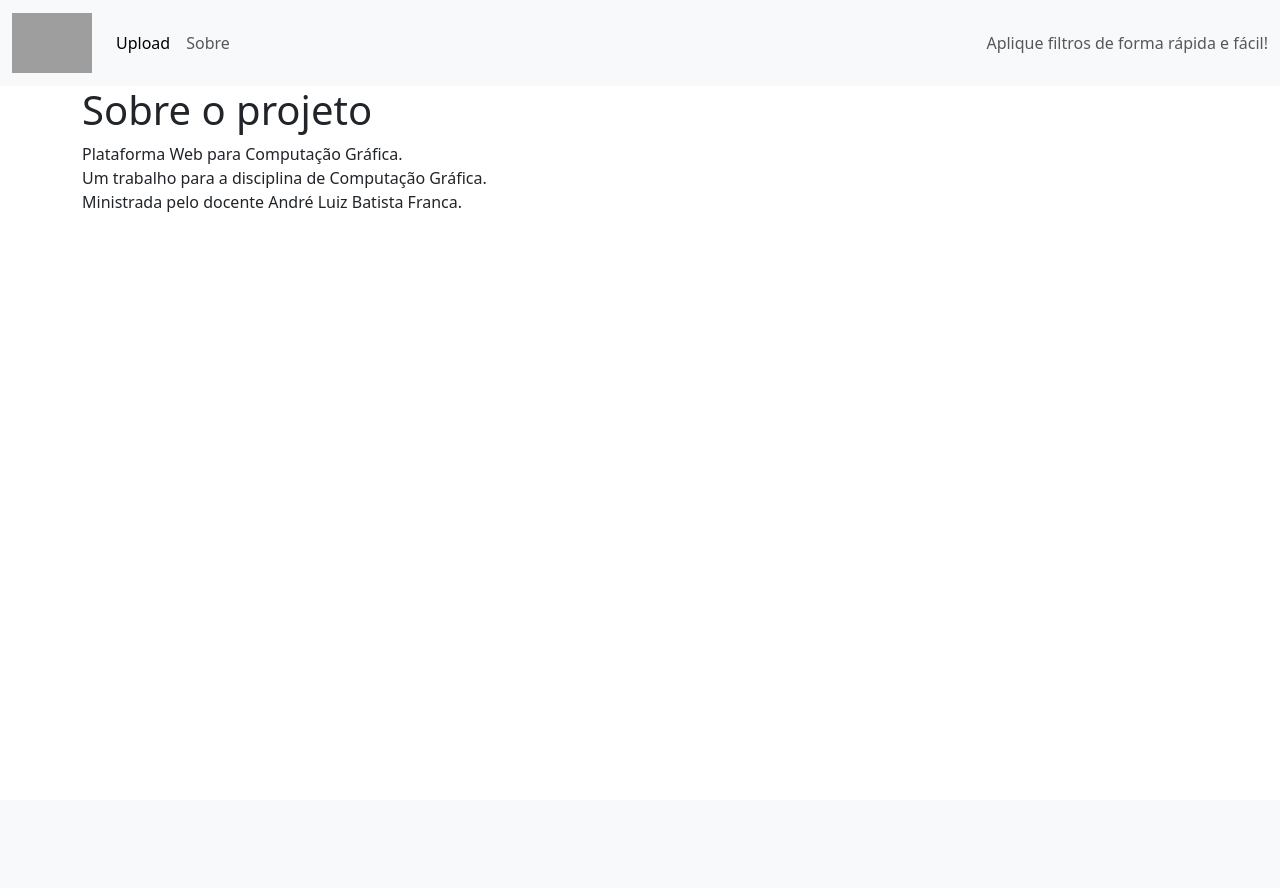
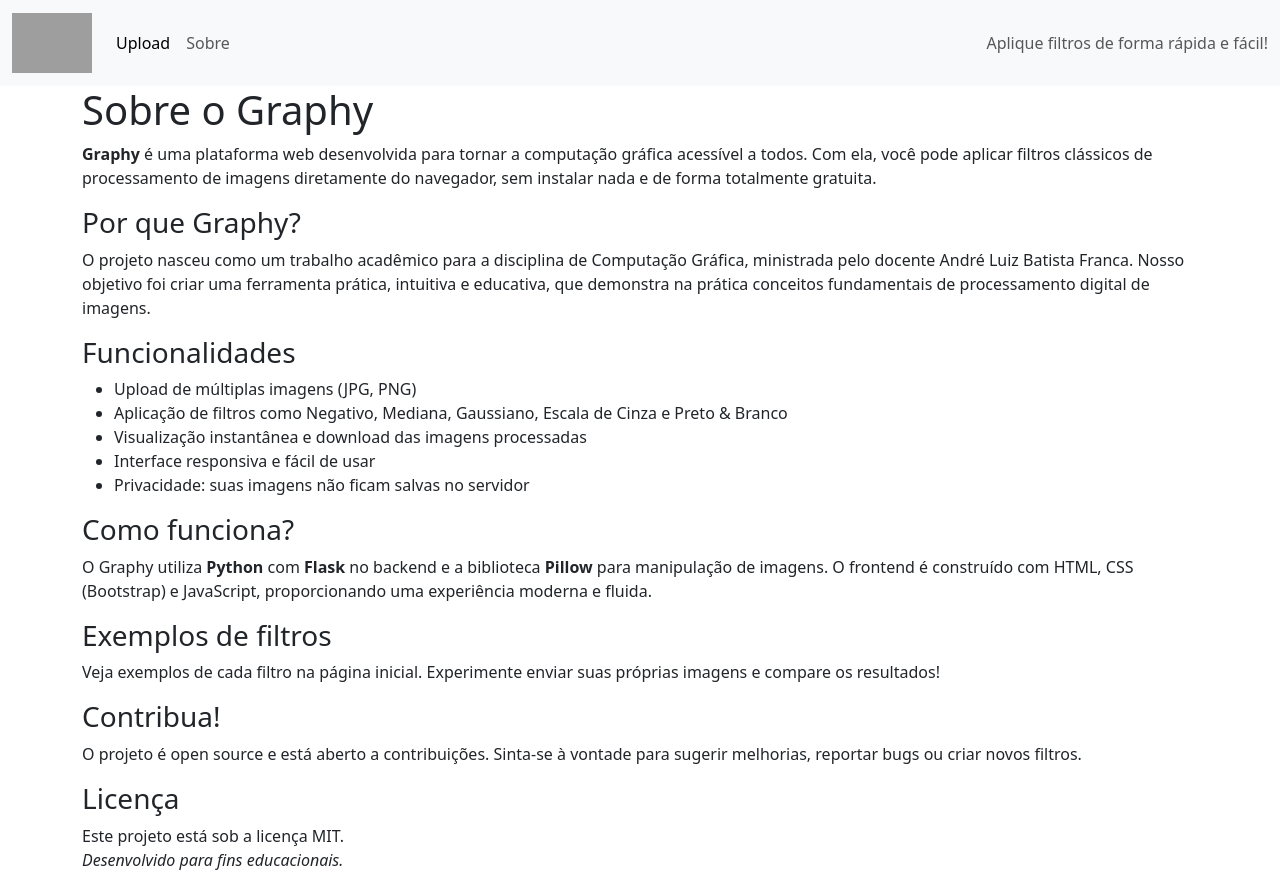
Before and after one commit to pedrokourly/Graphy, a Flask app: page /sobre in a window 1280 px wide. Before the commit the page ends 212 px from the top, so only its background shows below. Run offline with Flask 3, Linux system fonts and the light colour scheme; some libraries are stand-ins or nearby versions; grey boxes are pictures that could not be loaded.

Commit message:
Update 'Sobre' page with detailed project description and features

```diff
--- a/templates/about.html
+++ b/templates/about.html
@@ -4,11 +4,38 @@
 <link rel="stylesheet" href="../static/styles/upload.css">
 
 <div class="container">
-    <h1>Sobre o projeto</h1>
+    <h1>Sobre o Graphy</h1>
     <p>
-        Plataforma Web para Computação Gráfica.<br>
-        Um trabalho para a disciplina de Computação Gráfica.<br>
-        Ministrada pelo docente André Luiz Batista Franca.
+        <strong>Graphy</strong> é uma plataforma web desenvolvida para tornar a computação gráfica acessível a todos. Com ela, você pode aplicar filtros clássicos de processamento de imagens diretamente do navegador, sem instalar nada e de forma totalmente gratuita.
+    </p>
+    <h3>Por que Graphy?</h3>
+    <p>
+        O projeto nasceu como um trabalho acadêmico para a disciplina de Computação Gráfica, ministrada pelo docente André Luiz Batista Franca. Nosso objetivo foi criar uma ferramenta prática, intuitiva e educativa, que demonstra na prática conceitos fundamentais de processamento digital de imagens.
+    </p>
+    <h3>Funcionalidades</h3>
+    <ul>
+        <li>Upload de múltiplas imagens (JPG, PNG)</li>
+        <li>Aplicação de filtros como Negativo, Mediana, Gaussiano, Escala de Cinza e Preto & Branco</li>
+        <li>Visualização instantânea e download das imagens processadas</li>
+        <li>Interface responsiva e fácil de usar</li>
+        <li>Privacidade: suas imagens não ficam salvas no servidor</li>
+    </ul>
+    <h3>Como funciona?</h3>
+    <p>
+        O Graphy utiliza <strong>Python</strong> com <strong>Flask</strong> no backend e a biblioteca <strong>Pillow</strong> para manipulação de imagens. O frontend é construído com HTML, CSS (Bootstrap) e JavaScript, proporcionando uma experiência moderna e fluida.
+    </p>
+    <h3>Exemplos de filtros</h3>
+    <p>
+        Veja exemplos de cada filtro na página inicial. Experimente enviar suas próprias imagens e compare os resultados!
+    </p>
+    <h3>Contribua!</h3>
+    <p>
+        O projeto é open source e está aberto a contribuições. Sinta-se à vontade para sugerir melhorias, reportar bugs ou criar novos filtros.
+    </p>
+    <h3>Licença</h3>
+    <p>
+        Este projeto está sob a licença MIT.<br>
+        <em>Desenvolvido para fins educacionais.</em>
     </p>
 </div>
 {% endblock %}
```
